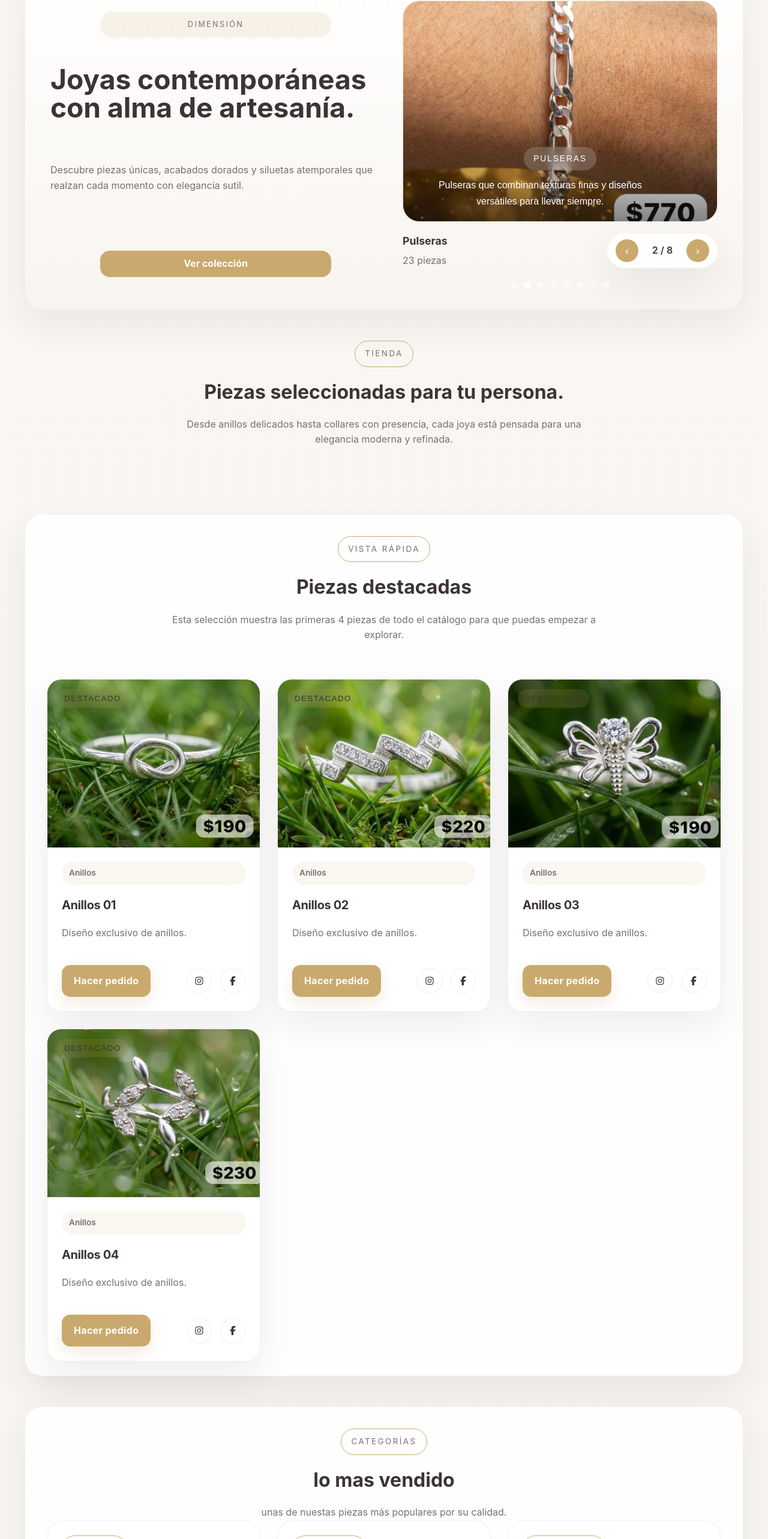
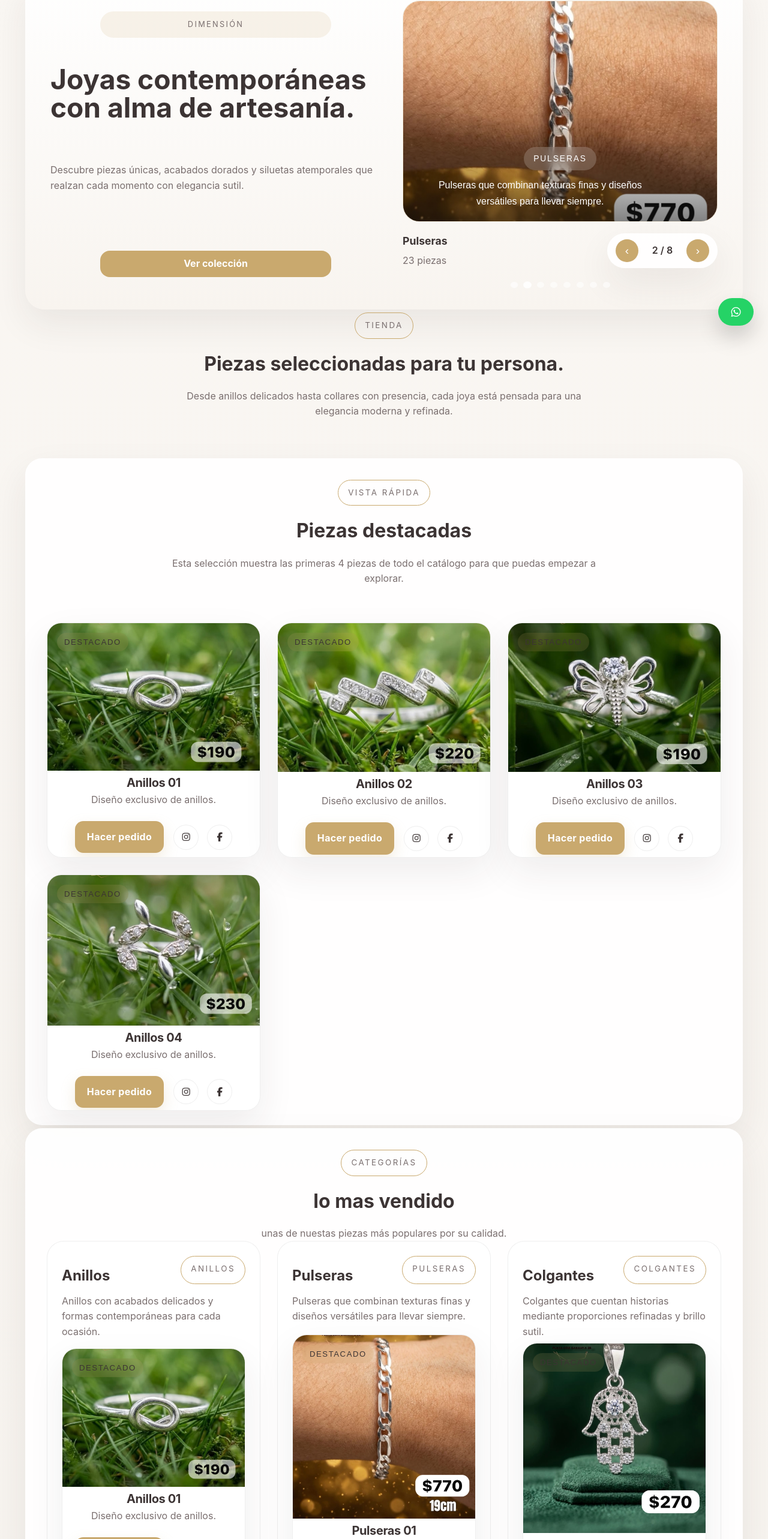
Before and after one commit to luck28jgl/dimencion, a Vue app: page / in a window 1280 px wide. Shown: the part 233-2799 px from the top of the page at 60% size. Built offline with nearby package versions, Linux system fonts and the light colour scheme; the HTML template or start-up script is replaced by a standard one.

Commit message:
cambios importantes 1

```diff
--- a/src/App.vue
+++ b/src/App.vue
@@ -4,11 +4,21 @@
     <main>
       <router-view />
     </main>
+    <a
+      class="whatsapp-float"
+      :href="socialLinks.whatsapp"
+      target="_blank"
+      rel="noopener noreferrer"
+      aria-label="Chat de WhatsApp 24 horas"
+    >
+      <i class="fab fa-whatsapp"></i>
+    </a>
   </div>
 </template>
 
 <script setup>
 import NavBar from './components/NavBar.vue'
+import { socialLinks } from './data/contact.js'
 </script>
 
 <style>
@@ -54,4 +64,49 @@ body {
 main {
   padding-top: 6px;
 }
+
+.whatsapp-float {
+  position: fixed;
+  bottom: 24px;
+  right: 24px;
+  z-index: 50;
+  display: inline-flex;
+  align-items: center;
+  gap: 12px;
+  padding: 14px 18px;
+  border-radius: 999px;
+  background: #25d366;
+  color: #fff;
+  font-weight: 700;
+  box-shadow: 0 18px 36px rgba(0, 0, 0, 0.18);
+  text-decoration: none;
+}
+
+.whatsapp-float i {
+  font-size: 1.15rem;
+}
+
+.whatsapp-float span {
+  display: inline-block;
+  white-space: nowrap;
+}
+
+@media (max-width: 768px) {
+  .whatsapp-float {
+    right: 16px;
+    bottom: 16px;
+    padding: 12px 16px;
+    gap: 10px;
+  }
+}
+
+@media (max-width: 480px) {
+  .whatsapp-float {
+    width: calc(17% - 32px);
+    justify-content: center;
+    right: 16px;
+    left: 16px;
+    bottom: 16px;
+  }
+}
 </style>
--- a/src/components/HeroCarousel.vue
+++ b/src/components/HeroCarousel.vue
@@ -2,7 +2,7 @@
   <section class="hero-carousel" v-if="slides.length">
     <button class="carousel-image" type="button" :aria-label="`Ver imagen grande de ${currentSlide.title}`" @click="isLightboxOpen = true">
         <img :src="currentSlide.image || heroFallback" :alt="currentSlide.title" />
-      <div class="carousel-overlay">
+      <div v-if="props.hasOverlay" class="carousel-overlay">
         <div>
           <span class="carousel-category">{{ currentSlide.title }}</span>
           <p class="carousel-copy">{{ currentSlide.caption }}</p>
@@ -50,6 +50,10 @@ const props = defineProps({
   slides: {
     type: Array,
     required: true,
+  },
+  hasOverlay: {
+    type: Boolean,
+    default: true,
   },
 })
 
--- a/src/components/ProductCard.vue
+++ b/src/components/ProductCard.vue
@@ -6,7 +6,7 @@
     </button>
 
     <div class="card-body">
-      <span class="category-label">{{ product.category }}</span>
+      <!-- <span class="category-label">{{ product.category }}</span> -->
       <h3>{{ product.name }}</h3>
       <p class="description">{{ product.description }}</p>
 
@@ -55,6 +55,7 @@
 <script setup>
 import { ref } from 'vue'
 import ImageLightbox from './ImageLightbox.vue'
+import { createWhatsAppProductLink, socialLinks } from '../data/contact.js'
 
 const props = defineProps({
   product: {
@@ -64,11 +65,9 @@ const props = defineProps({
 })
 
 const isLightboxOpen = ref(false)
-const whatsAppNumber = '5211234567890' // Cambia este número por tu número de WhatsApp real
-const whatsappText = `Hola, quisiera hacer pedido de este producto: ${props.product.name} a mi domicilio`
-const whatsappUrl = `https://wa.me/${whatsAppNumber}?text=${encodeURIComponent(whatsappText)}`
-const instagramLink = 'https://www.instagram.com/dimension.jewelry'
-const facebookLink = 'https://www.facebook.com/dimension.jewelry'
+const whatsappUrl = createWhatsAppProductLink(props.product.name)
+const instagramLink = socialLinks.instagram
+const facebookLink = socialLinks.facebook
 </script>
 
 <style scoped>
@@ -93,7 +92,7 @@ const facebookLink = 'https://www.facebook.com/dimension.jewelry'
   overflow: hidden;
   display: block;
   width: 100%;
-  min-height: 280px;
+  min-height: 230px;
   padding: 0;
   border: none;
   background: linear-gradient(180deg, rgba(201, 169, 110, 0.1), transparent);
@@ -126,10 +125,11 @@ const facebookLink = 'https://www.facebook.com/dimension.jewelry'
 }
 
 .card-body {
-  padding: 24px;
-  display: flex;
-  flex-direction: column;
-  gap: 18px;
+    padding: 4px;
+    display: flex;
+    flex-direction: column;
+    gap: 0px;
+    align-items: center;
 }
 
 .category-label {
@@ -157,11 +157,11 @@ h3 {
 }
 
 .actions {
-  display: flex;
-  justify-content: space-between;
-  align-items: center;
-  gap: 16px;
-  flex-wrap: wrap;
+    display: flex;
+    justify-content: center;
+    gap: 16px;
+    flex-wrap: wrap;
+    align-items: center;
 }
 
 .quote-button {
--- /dev/null
+++ b/src/data/contact.js
@@ -0,0 +1,12 @@
+export const whatsAppNumber = '525634048862'
+
+const defaultWhatsappText = 'Hola Dimensión quiero agendar el envío de una joya a mi domicilio'
+
+export const socialLinks = {
+  instagram: 'https://www.instagram.com/joyeria_dimension?igsh=MTJlY2Q5cmIxcWVjMQ%3D%3D&utm_source=qr',
+  facebook: 'https://www.facebook.com/share/1JcxFNBGXj/?mibextid=wwXIfr',
+  whatsapp: `https://wa.me/${whatsAppNumber}?text=${encodeURIComponent(defaultWhatsappText)}`,
+}
+
+export const createWhatsAppProductLink = (productName) =>
+  `https://wa.me/${whatsAppNumber}?text=${encodeURIComponent(`Hola Dimensión quiero agendar el envío de esta joya ${productName} a mi domicilio`)}`
--- a/src/views/HomeView.vue
+++ b/src/views/HomeView.vue
@@ -30,8 +30,11 @@
         <h2>Piezas destacadas</h2>
         <p>Esta selección muestra las primeras 4 piezas de todo el catálogo para que puedas empezar a explorar.</p>
       </div>
-      <div class="product-grid">
+      <div class="product-grid desktop-featured-grid">
         <ProductCard v-for="product in featuredProducts" :key="product.id" :product="product" />
+      </div>
+      <div class="featured-carousel">
+        <HeroCarousel v-if="featuredSlides.length" :slides="featuredSlides" :has-overlay="false" />
       </div>
     </section>
 
@@ -45,13 +48,41 @@
       <div class="preview-grid">
         <article class="category-card" v-for="category in previewCategories" :key="category.slug">
           <div class="category-card__header">
-            <span class="section-tag">{{ category.name }}</span>
-            <h3>{{ category.name }}</h3>
+            <div class="chips">
+              <h3>{{ category.name }}</h3>
+              <span style="margin-left: 20px;" class="section-tag">{{ category.name }}</span>
+            </div>
             <p>{{ category.description }}</p>
           </div>
 
-          <div class="preview-products">
-            <ProductCard v-for="product in category.products.slice(0, 4)" :key="product.id" :product="product" />
+          <div class="preview-slide">
+            <div class="preview-product-shell">
+              <ProductCard :product="currentPreviewProduct(category)" />
+            </div>
+
+            <div class="preview-controls">
+              <button
+                class="preview-nav"
+                type="button"
+                @click="showPrevious(category)"
+                :aria-label="`Anterior producto en ${category.name}`"
+              >
+                ‹
+              </button>
+
+              <span class="preview-counter">
+                {{ previewIndexes[category.slug] + 1 }} / {{ category.products.length }}
+              </span>
+
+              <button
+                class="preview-nav"
+                type="button"
+                @click="showNext(category)"
+                :aria-label="`Siguiente producto en ${category.name}`"
+              >
+                ›
+              </button>
+            </div>
           </div>
 
           <router-link :to="`/categoria/${category.slug}`" class="view-more-button">
@@ -60,7 +91,26 @@
         </article>
       </div>
     </section>
-
+    <section class="bot-service-section">
+      <div class="bot-service-card">
+        <div>
+          <span class="section-tag">Chat 24/7</span>
+          <h2>Responde instantáneamente por WhatsApp</h2>
+          <p>
+            Nuestro asistente virtual está listo para recibir tu mensaje a cualquier hora.
+            Haz tu consulta, pide recomendaciones o confirma disponibilidad en minutos.
+          </p>
+        </div>
+        <a
+          class="bot-action"
+          :href="socialLinks.whatsapp"
+          target="_blank"
+          rel="noopener noreferrer"
+        >
+          Abrir WhatsApp
+        </a>
+      </div>
+    </section>
     <section class="category-overview-section">
       <div class="section-header section-header--center">
         <span class="section-tag">Catálogo completo</span>
@@ -86,9 +136,9 @@
         <p>Joyas de autor que celebran la belleza auténtica y el diseño femenino.</p>
       </div>
       <div class="footer-links">
-        <a href="https://www.instagram.com/dimension.jewelry" target="_blank" rel="noopener noreferrer">Instagram</a>
-        <a href="https://www.facebook.com/dimension.jewelry" target="_blank" rel="noopener noreferrer">Facebook</a>
-        <a href="https://wa.me/5211234567890" target="_blank" rel="noopener noreferrer">WhatsApp</a>
+        <a :href="socialLinks.instagram" target="_blank" rel="noopener noreferrer">Instagram</a>
+        <a :href="socialLinks.facebook" target="_blank" rel="noopener noreferrer">Facebook</a>
+        <a :href="socialLinks.whatsapp" target="_blank" rel="noopener noreferrer">WhatsApp</a>
       </div>
     </footer>
   </div>
@@ -97,7 +147,9 @@
 <script setup>
 import ProductCard from '../components/ProductCard.vue'
 import HeroCarousel from '../components/HeroCarousel.vue'
+import { reactive } from 'vue'
 import { categories, featuredProducts } from '../data/catalog.js'
+import { socialLinks } from '../data/contact.js'
 
 const previewSlugs = ['anillos', 'pulseras', 'colgantes', 'arete-broquel']
 const previewCategories = categories.filter((category) => previewSlugs.includes(category.slug))
@@ -107,14 +159,41 @@ const heroSlides = categories.map((category) => ({
   image: category.products[0]?.image || '',
   count: category.products.length,
 }))
+
+const featuredSlides = featuredProducts.slice(0, 4).map((product) => ({
+  title: product.name,
+  caption: product.description,
+  image: product.image,
+  count: featuredProducts.length,
+}))
+
+const previewIndexes = reactive(
+  Object.fromEntries(previewCategories.map((category) => [category.slug, 0])),
+)
+
+const currentPreviewProduct = (category) => category.products[previewIndexes[category.slug]]
+
+const showPrevious = (category) => {
+  const currentIndex = previewIndexes[category.slug]
+  previewIndexes[category.slug] = (currentIndex - 1 + category.products.length) % category.products.length
+}
+
+const showNext = (category) => {
+  const currentIndex = previewIndexes[category.slug]
+  previewIndexes[category.slug] = (currentIndex + 1) % category.products.length
+}
 </script>
 
 <style scoped>
+.chips{
+      display: flex;
+    justify-content: space-between;
+}
 .home-view {
   width: 100vw;
   padding: 42px 42px 60px;
   display: grid;
-  gap: 52px;
+  gap: 5px;
 }
 
 .hero-section {
@@ -181,6 +260,111 @@ const heroSlides = categories.map((category) => ({
   background: #b3945d;
 }
 
+.bot-service-section {
+  padding: 28px 36px;
+  border-radius: 28px;
+  background: rgba(255, 255, 255, 0.96);
+  box-shadow: var(--shadow);
+}
+
+.bot-service-card {
+  display: flex;
+  align-items: center;
+  justify-content: space-between;
+  gap: 24px;
+  flex-wrap: wrap;
+}
+
+.bot-service-card h2 {
+  margin: 0 0 12px;
+  font-size: clamp(1.8rem, 2vw, 2.4rem);
+}
+
+.bot-service-card p {
+  margin: 0;
+  color: var(--text-muted);
+  max-width: 720px;
+}
+
+.bot-action {
+  min-width: 240px;
+  padding: 16px 24px;
+  border-radius: 18px;
+  background: var(--gold);
+  color: #fff;
+  font-weight: 700;
+  text-align: center;
+  display: inline-flex;
+  align-items: center;
+  justify-content: center;
+}
+
+.bot-action:hover {
+  background: #b3945d;
+}
+
+.preview-slide {
+  display: flex;
+  flex-direction: column;
+  gap: 16px;
+}
+
+.preview-product-shell {
+  flex: 1;
+  min-width: 0;
+  display: flex;
+  flex-direction: column;
+  min-height: 433px;
+}
+
+.preview-product-shell :deep(.product-card) {
+  height: 100%;
+}
+
+.preview-controls {
+  display: inline-flex;
+  align-items: center;
+  justify-content: center;
+  gap: 12px;
+  background: rgba(255, 255, 255, 0.95);
+  border-radius: 999px;
+  padding: 10px 14px;
+  box-shadow: var(--shadow);
+}
+
+.preview-nav {
+  width: 38px;
+  height: 38px;
+  border: none;
+  border-radius: 50%;
+  background: var(--gold);
+  color: #fff;
+  display: inline-flex;
+  align-items: center;
+  justify-content: center;
+  font-size: 1.2rem;
+  cursor: pointer;
+  transition: transform 0.2s ease, background 0.2s ease;
+}
+
+.preview-nav:hover {
+  transform: translateY(-2px);
+  background: #b3945d;
+}
+
+.preview-counter {
+  min-width: 56px;
+  text-align: center;
+  font-weight: 600;
+}
+
+.preview-pager {
+  margin-top: 18px;
+  text-align: center;
+  color: var(--text-muted);
+  font-size: 0.95rem;
+}
+
 .section-header {
   margin-bottom: 60px;
   margin-inline: auto;
@@ -228,6 +412,9 @@ const heroSlides = categories.map((category) => ({
   grid-template-columns: repeat(auto-fit, minmax(300px, 1fr));
   gap: 28px;
 }
+.featured-carousel {
+  display: none;
+}
 .m-auto {
   margin: 0 auto;
 }
@@ -239,7 +426,7 @@ const heroSlides = categories.map((category) => ({
 
 .category-card {
   display: grid;
-  gap: 24px;
+  gap: 5px;
   padding: 24px;
   border-radius: 28px;
   border: 1px solid rgba(60, 52, 52, 0.08);
@@ -374,6 +561,11 @@ const heroSlides = categories.map((category) => ({
     box-shadow: none;
   }
 
+  .hero-copy,
+  .section-intro {
+    display: none;
+  }
+
   .section-intro,
   .featured-section,
   .preview-section,
@@ -393,10 +585,33 @@ const heroSlides = categories.map((category) => ({
     gap: 18px;
   }
 
+  .desktop-featured-grid {
+    display: none;
+  }
+
+  .featured-carousel {
+    display: block;
+  }
+
   .preview-products {
     grid-template-columns: 1fr;
     gap: 18px;
   }
+  .preview-product-shell :deep(.product-card) {
+    margin-top: 85px;
+  }
+  .preview-slide {
+    flex-direction: column-reverse;
+    align-items: stretch;
+    gap: 16px;
+  }
+
+  .preview-product-shell {
+    flex: 0 0 100%;
+    width: 100%;
+    order: 1;
+  }
+
 
   .category-card,
   .overview-card {
```
Also changed, not shown: src/components/NavBar.vue (+5 -4 lines).
